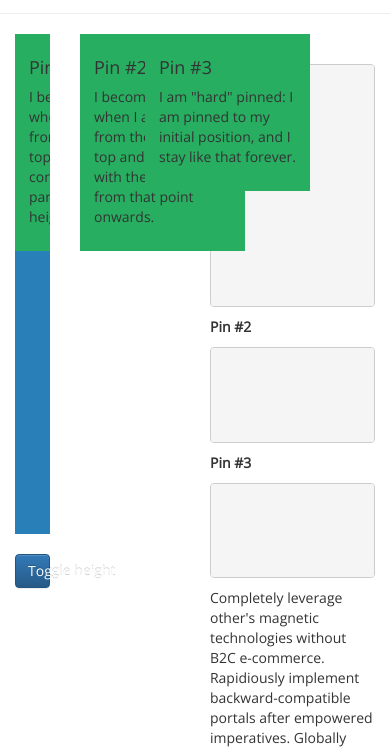
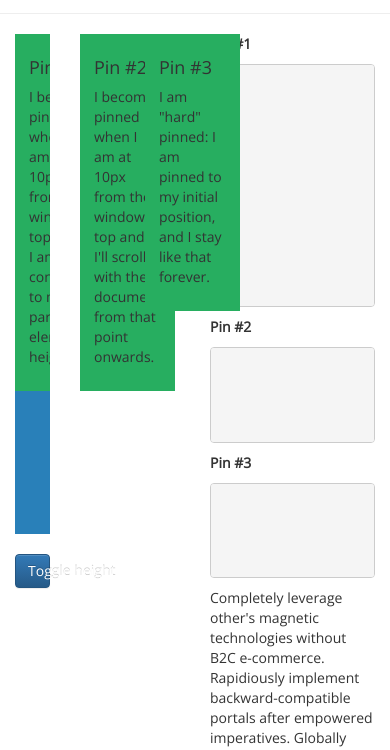
Before and after one commit to stefangabos/Zebra_Pin, a website: page examples/index.html in a window 390 px wide. Shown: the part 86-836 px from the top of the page. Drawn offline with nearby package versions, Linux system fonts and the light colour scheme; a script that the page names is missing; a small style sheet from the web is missing.

Commit message:
Fixed examples for all breakpoints

```diff
--- a/examples/examples.css
+++ b/examples/examples.css
@@ -6,7 +6,25 @@ body {
     padding: 1em 0;
 }
 
-.pin { width: 165px; padding: 1em }
+.pin { padding: 1em }
+
+@media (min-width: 1200px) {
+    .pin {
+        width: 165px;
+    }
+}
+
+@media (max-width: 1199px) {
+    .pin {
+        width: 132px;
+    }
+}
+
+@media (max-width: 991px) {
+    .pin {
+        width: 95px;
+    }
+}
 
 .pin1-container { background: #2980b9; height: 500px }
 
```
